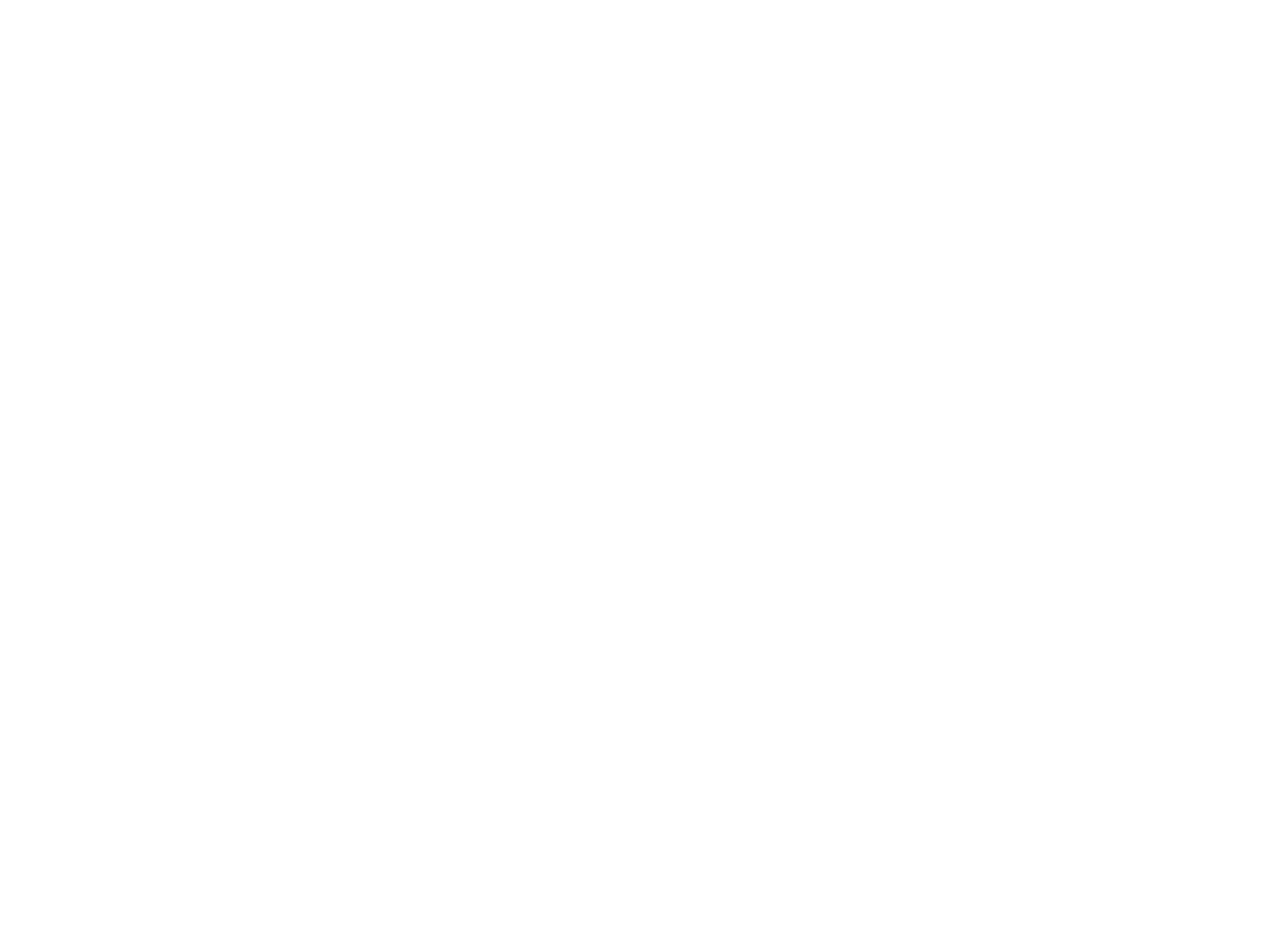
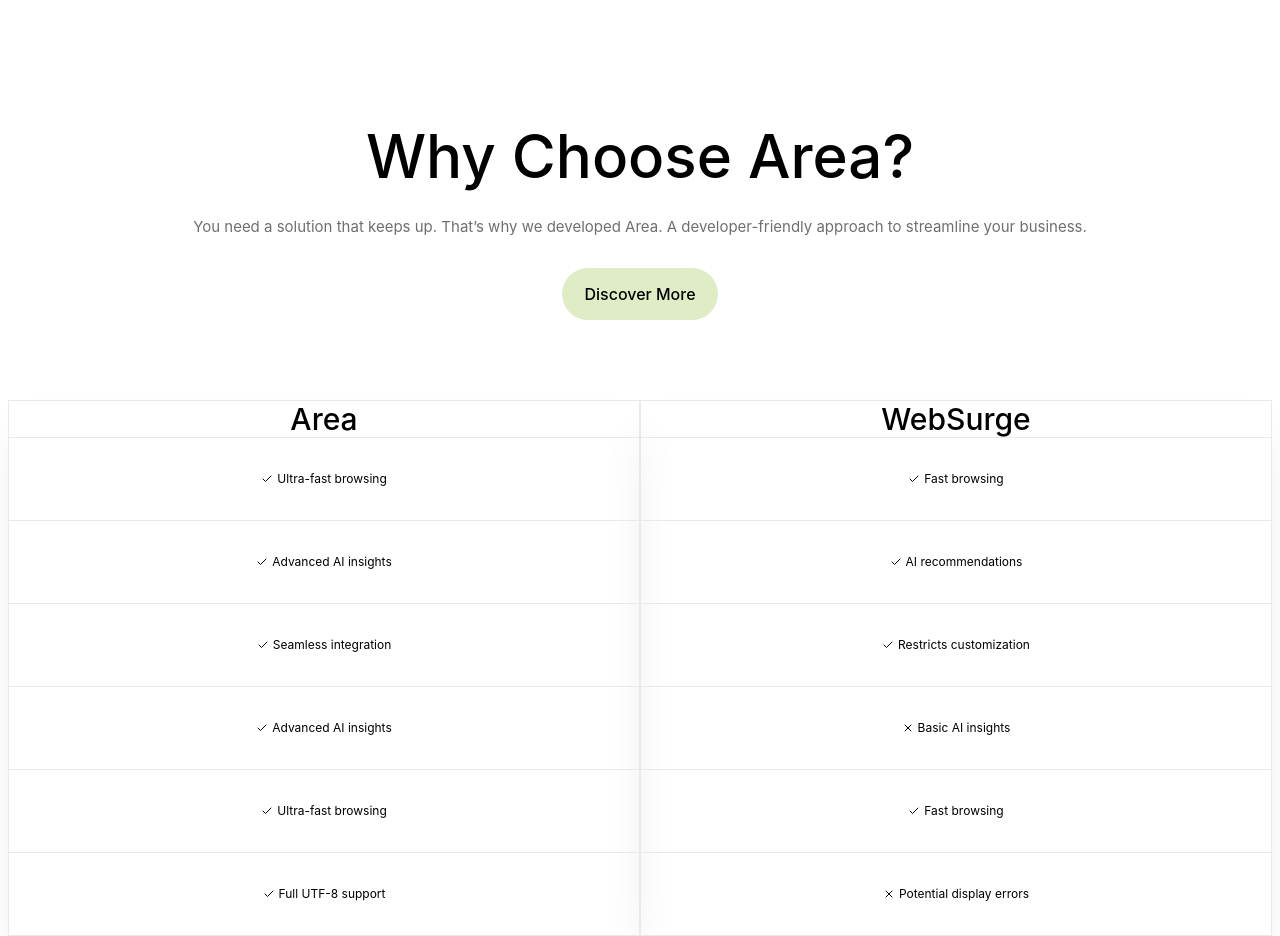
Before and after one commit to pauloh-neo/react-modern-product-app, a React (Vite) app: page / in a window 1280 px wide. Shown: the part 7940-8876 px from the top of the page. Before the commit the page ends 7906 px from the top, so only its background shows below. Built offline with nearby package versions, Linux system fonts and the light colour scheme.

Commit message:
Add WhychooseArea

```diff
--- /dev/null
+++ b/src/components/Button.tsx
@@ -0,0 +1,12 @@
+import type { PropsWithChildren } from "react";
+
+
+type ButtonProps = PropsWithChildren
+
+export function Button({children}:ButtonProps){
+    return(
+        <button className='bg-[#DFECC6] text-black font-medium px-5.5 py-3.5 rounded-4xl w-fit'>
+            {children}
+        </button>
+    )
+}
--- a/src/pages/Home.tsx
+++ b/src/pages/Home.tsx
@@ -2,6 +2,7 @@
 import { BigPicture } from "../sections/BigPicture";
 import { Hero } from "../sections/Hero";
 import { Trusted } from "../sections/Trusted";
+import { WhyChooseArea } from "../sections/WhyChooseArea";
 
 export function Home(){
     return(
@@ -10,6 +11,7 @@
             <Trusted/>
             <Benefits/>
             <BigPicture/>
+            <WhyChooseArea/>
         </main>
     )
 }
--- a/src/sections/BigPicture.tsx
+++ b/src/sections/BigPicture.tsx
@@ -1,4 +1,5 @@
 import discoverImg from '../assets/discoverImg.png'
+import { Button } from '../components/Button'
 
 const DataFeatures = [
     {
@@ -39,7 +40,9 @@
                 </ul>
             </section>
             <section className='flex flex-col gap-20 px-8 mb-20'>
-                <button className='bg-[#DFECC6] text-black font-medium px-5.5 py-3.5 rounded-4xl w-fit'>Discover More</button>
+                <Button>
+                    Discover More
+                </Button>
                 <img src={discoverImg} alt="" />
             </section>
         </>
--- /dev/null
+++ b/src/sections/WhyChooseArea.tsx
@@ -0,0 +1,113 @@
+import {Check, X, type LucideIcon} from 'lucide-react'
+import { Button } from "../components/Button";
+
+type AreaItem = {
+  id: number;
+  icon: LucideIcon;
+  description: string;
+};
+
+
+const AreaData: AreaItem[] = [
+    {
+        id: 0,
+        icon: Check,
+        description: "Ultra-fast browsing"
+    },
+    {
+        id: 1,
+        icon: Check,
+        description: "Advanced AI insights"
+    },
+    {
+        id: 2,
+        icon: Check,
+        description: "Seamless integration"
+    },
+    {
+        id: 3,
+        icon: Check,
+        description: "Advanced AI insights"
+    },
+    {
+        id: 4,
+        icon: Check,
+        description: "Ultra-fast browsing"
+    },
+    {
+        id: 5,
+        icon: Check,
+        description: "Full UTF-8 support"
+    },
+]
+const WebSurgeData: AreaItem[] = [
+    {
+        id: 0,
+        icon: Check,
+        description: "Fast browsing"
+    },
+    {
+        id: 1,
+        icon: Check,
+        description: "AI recommendations"
+    },
+    {
+        id: 2,
+        icon: Check,
+        description: "Restricts customization"
+    },
+    {
+        id: 3,
+        icon: X,
+        description: "Basic AI insights"
+    },
+    {
+        id: 4,
+        icon: Check,
+        description: "Fast browsing"
+    },
+    {
+        id: 5,
+        icon: X,
+        description: "Potential display errors"
+    },
+]
+
+export function WhyChooseArea(){
+    return(
+        <>
+            <section className="px-4 py-20">
+                <div className="flex flex-col justify-center items-center gap-7.5">
+                    <p className="text-center text-6xl text-black font-medium">Why Choose Area?</p>
+                    <p className="text-center text-[15px] text-[#6F6F6F]">You need a solution that keeps up. That’s why we developed Area. A developer-friendly approach to streamline your business. </p>
+                    <Button>
+                        Discover More
+                    </Button>
+                </div>
+            </section>
+
+            <section className="grid grid-cols-2 px-2">
+                <ul className="text-center border border-[#E9E9E9] shadow-2xl shadow-[#E9E9E9]">
+                    <span className="text-3xl text-black font-medium">Area</span>
+                    {AreaData.map((item) => (
+
+                        <li className='flex justify-center items-center gap-1 px-7.5 py-8 border-t border-[#E9E9E9]' key={item.id}>
+                             <item.icon size={12} />
+                            <span className='text-[12px] whitespace-nowrap'>{item.description}</span>
+                        </li>
+                    ))}
+                </ul>
+
+                <ul className="text-center border border-[#E9E9E9] shadow-2xl shadow-[#E9E9E9]">
+                    <p className="text-3xl  text-black font-medium">WebSurge</p>
+                    {WebSurgeData.map((item) => (
+                        <li className='flex justify-center items-center gap-1  py-8 border-t border-[#E9E9E9]' key={item.id}>
+                            <item.icon size={12} />
+                            <span className='text-[12px] whitespace-nowrap'>{item.description}</span>
+                        </li>
+                    ))}
+                </ul>
+            </section>
+        </>
+    )
+}
```
